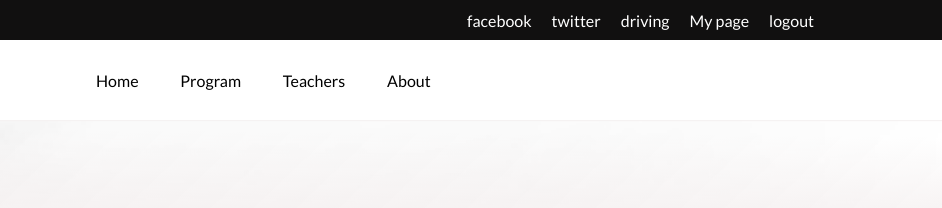
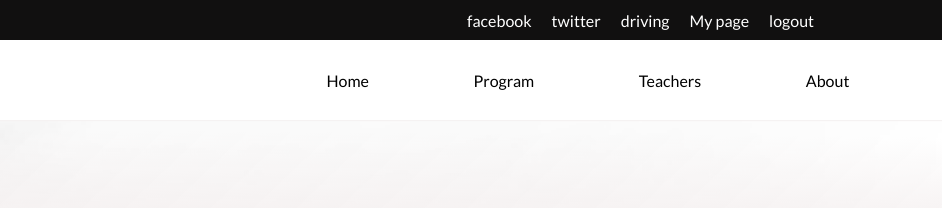
Before and after one commit to bertinkambale/Driving-school-capstone, a website: page index.html in a window 1280 px wide. Shown: the top 208 px of the page, 338-1280 px from the left. Drawn offline with Linux system fonts and the light colour scheme.

Commit message:
added gap to line 32

```diff
--- a/style.css
+++ b/style.css
@@ -30,7 +30,7 @@ body {
   align-items: center;
   height: 10vh;
   background-color: #fff;
-  gap: 10%;
+  gap: 28%;
 }
 
 .header2 a {
@@ -45,7 +45,7 @@ body {
 
 .menu {
   display: flex;
-  gap: 20%;
+  gap: 50%;
 }
 
 .hamburger {
```
